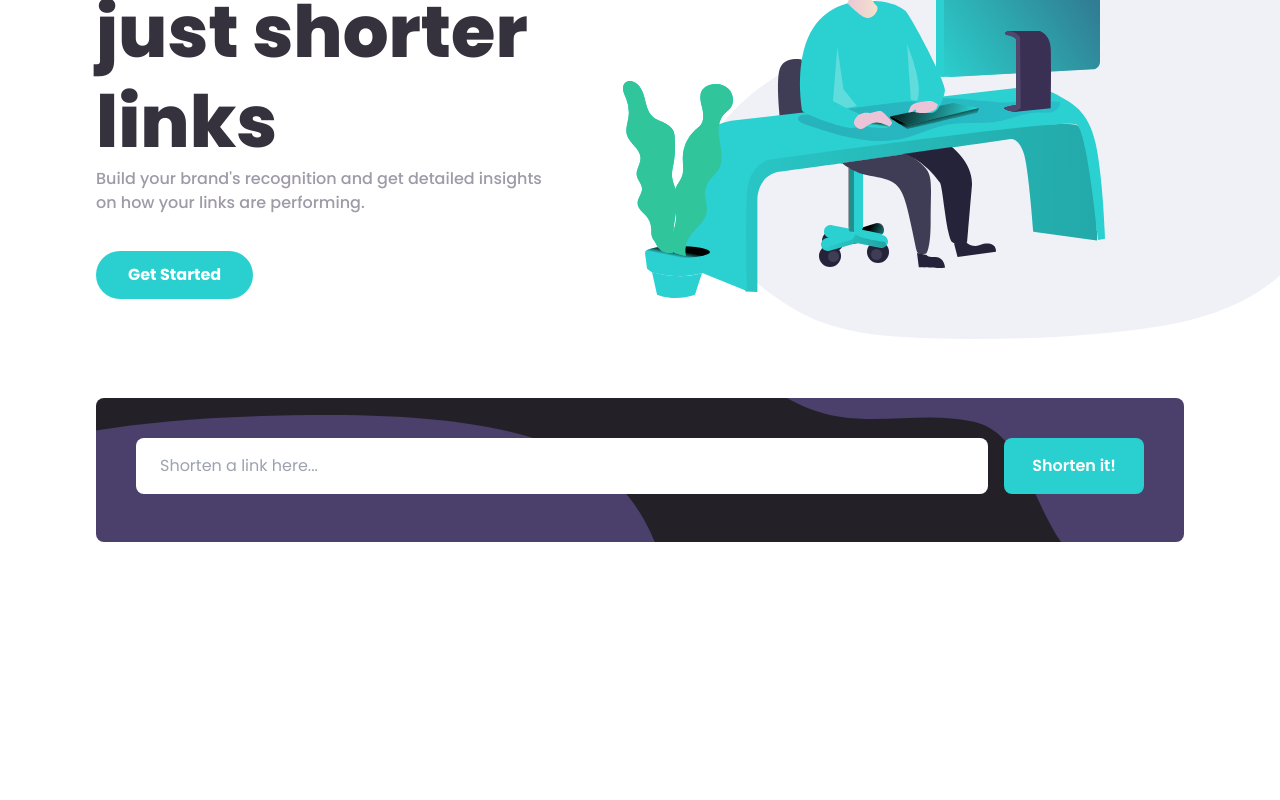
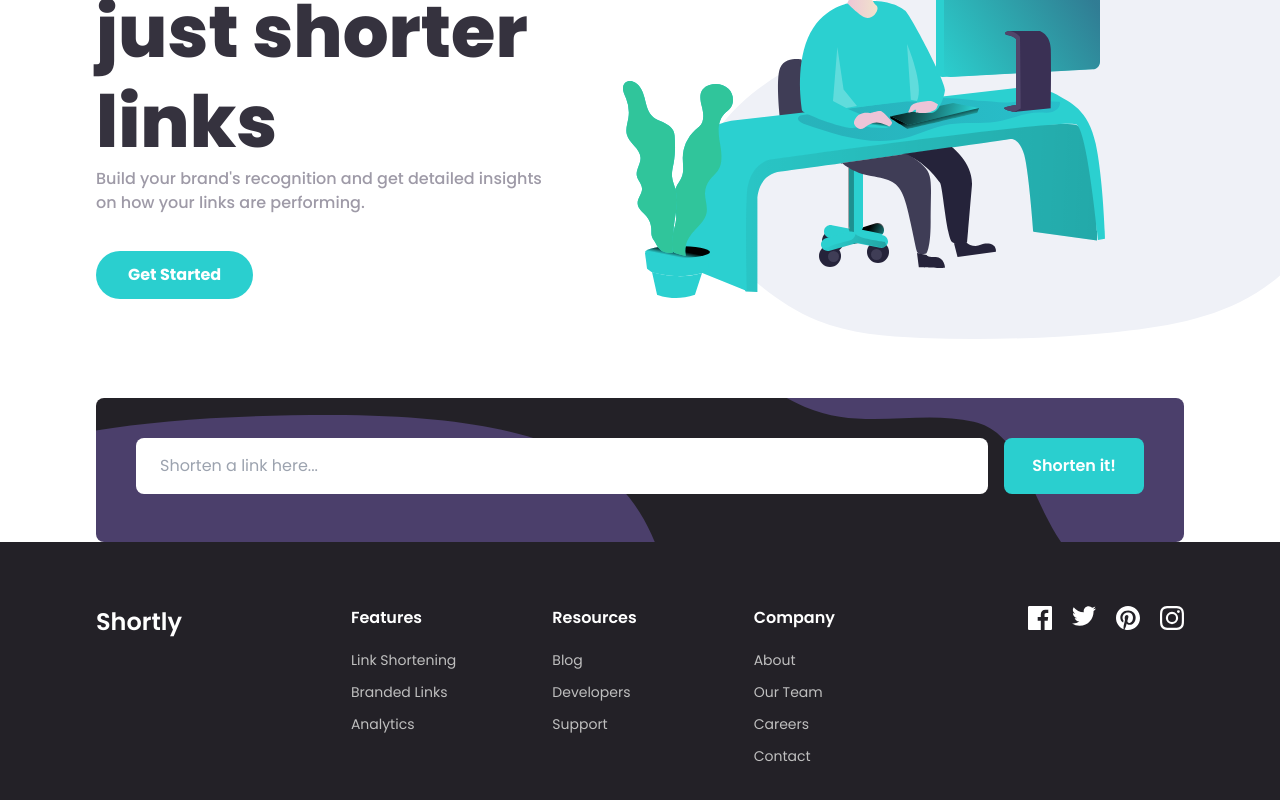
Before and after one commit to irishmicoletcando/url-shortener, a React (Vite) app: page / in a window 1280 px wide. Shown: the part 278-1078 px from the top of the page. Before the commit the page ends 860 px from the top, so only its background shows below. Built offline with nearby package versions, Linux system fonts and the light colour scheme.

Commit message:
feat: Add Footer

```diff
--- a/src/App.tsx
+++ b/src/App.tsx
@@ -1,13 +1,15 @@
+import Footer from "./components/Footer";
 import Heading from "./components/Heading";
 import Navbar from "./components/Navbar";
 import ShortenLink from "./components/ShortenLink";
 
 export default function App() {
   return (
-    <div className="font-poppins my-10 overflow-x-hidden">
+    <div className="font-poppins mt-10 overflow-x-hidden">
       <Navbar />
       <Heading />
       <ShortenLink />
+      <Footer />
     </div>
   )
 }
--- /dev/null
+++ b/src/components/Footer.tsx
@@ -0,0 +1,36 @@
+import FooterLinks from "./FooterLinks"
+
+const Footer = () => {
+  return (
+    <div className="bg-very-dark-violet flex justify-between px-24 py-16">
+      <p className="text-white font-semibold text-2xl">Shortly</p>
+
+      <div className="grid grid-cols-3 gap-x-24">
+        <FooterLinks heading="Features" firstUrl="Link Shortening" secondUrl="Branded Links" thirdUrl="Analytics" />
+        <FooterLinks heading="Resources" firstUrl="Blog" secondUrl="Developers" thirdUrl="Support" />
+        <FooterLinks heading="Company" firstUrl="About" secondUrl="Our Team" thirdUrl="Careers" fourthUrl="Contact" />
+      </div>
+
+      <div className="flex flex-row space-x-5">
+        <a href="facebook.com">
+          <svg xmlns="http://www.w3.org/2000/svg" width="24" height="24"><path fill="#FFF" d="M22.675 0H1.325C.593 0 0 .593 0 1.325v21.351C0 23.407.593 24 1.325 24H12.82v-9.294H9.692v-3.622h3.128V8.413c0-3.1 1.893-4.788 4.659-4.788 1.325 0 2.463.099 2.795.143v3.24l-1.918.001c-1.504 0-1.795.715-1.795 1.763v2.313h3.587l-.467 3.622h-3.12V24h6.116c.73 0 1.323-.593 1.323-1.325V1.325C24 .593 23.407 0 22.675 0z"/></svg>
+        </a>
+
+        <a href="twitter.com">
+          <svg xmlns="http://www.w3.org/2000/svg" width="24" height="20"><path fill="#FFF" d="M24 2.557a9.83 9.83 0 01-2.828.775A4.932 4.932 0 0023.337.608a9.864 9.864 0 01-3.127 1.195A4.916 4.916 0 0016.616.248c-3.179 0-5.515 2.966-4.797 6.045A13.978 13.978 0 011.671 1.149a4.93 4.93 0 001.523 6.574 4.903 4.903 0 01-2.229-.616c-.054 2.281 1.581 4.415 3.949 4.89a4.935 4.935 0 01-2.224.084 4.928 4.928 0 004.6 3.419A9.9 9.9 0 010 17.54a13.94 13.94 0 007.548 2.212c9.142 0 14.307-7.721 13.995-14.646A10.025 10.025 0 0024 2.557z"/></svg>
+        </a>
+
+        <a href="pinterest.com">
+          <svg xmlns="http://www.w3.org/2000/svg" width="24" height="24"><path fill="#FFF" d="M12 0C5.373 0 0 5.372 0 12c0 5.084 3.163 9.426 7.627 11.174-.105-.949-.2-2.405.042-3.441.218-.937 1.407-5.965 1.407-5.965s-.359-.719-.359-1.782c0-1.668.967-2.914 2.171-2.914 1.023 0 1.518.769 1.518 1.69 0 1.029-.655 2.568-.994 3.995-.283 1.194.599 2.169 1.777 2.169 2.133 0 3.772-2.249 3.772-5.495 0-2.873-2.064-4.882-5.012-4.882-3.414 0-5.418 2.561-5.418 5.207 0 1.031.397 2.138.893 2.738a.36.36 0 01.083.345l-.333 1.36c-.053.22-.174.267-.402.161-1.499-.698-2.436-2.889-2.436-4.649 0-3.785 2.75-7.262 7.929-7.262 4.163 0 7.398 2.967 7.398 6.931 0 4.136-2.607 7.464-6.227 7.464-1.216 0-2.359-.631-2.75-1.378l-.748 2.853c-.271 1.043-1.002 2.35-1.492 3.146C9.57 23.812 10.763 24 12 24c6.627 0 12-5.373 12-12 0-6.628-5.373-12-12-12z"/></svg>
+        </a>
+
+        <a href="instagram.com">
+          <svg xmlns="http://www.w3.org/2000/svg" width="24" height="24"><path fill="#FFF" d="M12 2.163c3.204 0 3.584.012 4.85.07 3.252.148 4.771 1.691 4.919 4.919.058 1.265.069 1.645.069 4.849 0 3.205-.012 3.584-.069 4.849-.149 3.225-1.664 4.771-4.919 4.919-1.266.058-1.644.07-4.85.07-3.204 0-3.584-.012-4.849-.07-3.26-.149-4.771-1.699-4.919-4.92-.058-1.265-.07-1.644-.07-4.849 0-3.204.013-3.583.07-4.849.149-3.227 1.664-4.771 4.919-4.919 1.266-.057 1.645-.069 4.849-.069zM12 0C8.741 0 8.333.014 7.053.072 2.695.272.273 2.69.073 7.052.014 8.333 0 8.741 0 12c0 3.259.014 3.668.072 4.948.2 4.358 2.618 6.78 6.98 6.98C8.333 23.986 8.741 24 12 24c3.259 0 3.668-.014 4.948-.072 4.354-.2 6.782-2.618 6.979-6.98.059-1.28.073-1.689.073-4.948 0-3.259-.014-3.667-.072-4.947-.196-4.354-2.617-6.78-6.979-6.98C15.668.014 15.259 0 12 0zm0 5.838a6.162 6.162 0 100 12.324 6.162 6.162 0 000-12.324zM12 16a4 4 0 110-8 4 4 0 010 8zm6.406-11.845a1.44 1.44 0 100 2.881 1.44 1.44 0 000-2.881z"/></svg>
+        </a>
+
+      </div>
+    </div>
+  )
+}
+
+export default Footer
--- /dev/null
+++ b/src/components/FooterLinks.tsx
@@ -0,0 +1,23 @@
+interface Props {
+  heading: string;
+  firstUrl: string;
+  secondUrl: string;
+  thirdUrl: string;
+  fourthUrl?: string;
+}
+
+const FooterLinks: React.FC<Props> = ({heading, firstUrl, secondUrl, thirdUrl, fourthUrl}) => {
+  return (
+    <div className="space-y-5">
+      <p className="text-white font-semibold">{heading}</p>
+      <ul className="space-y-3">
+        <li className="text-gray hover:text-cyan hover:cursor-pointer text-sm"><a>{firstUrl}</a></li>
+        <li className="text-gray hover:text-cyan hover:cursor-pointer text-sm"><a>{secondUrl}</a></li>
+        <li className="text-gray hover:text-cyan hover:cursor-pointer text-sm"><a>{thirdUrl}</a></li>
+        <li className="text-gray hover:text-cyan hover:cursor-pointer text-sm"><a>{fourthUrl}</a></li>
+      </ul>
+    </div>
+  )
+}
+
+export default FooterLinks
```
